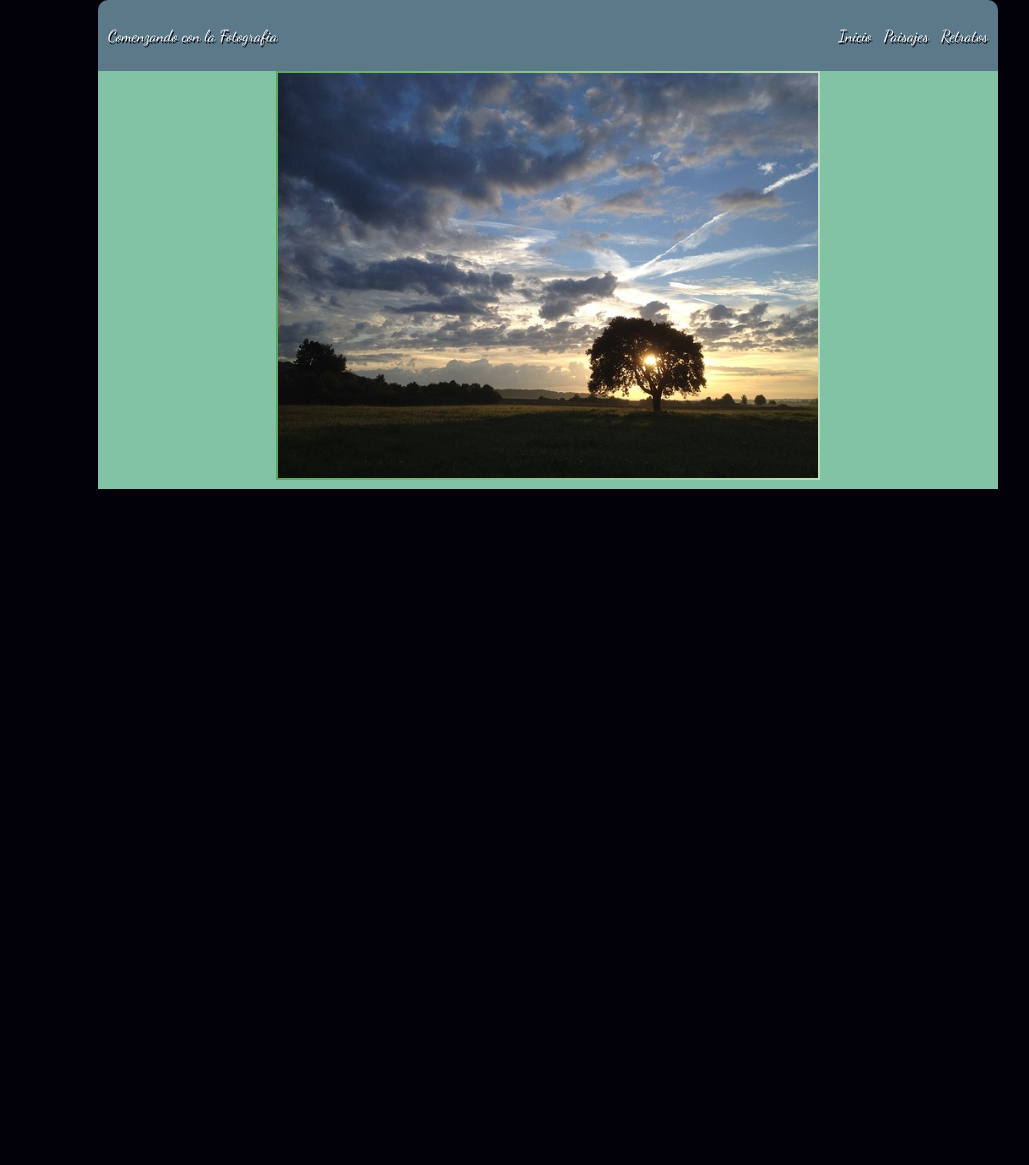
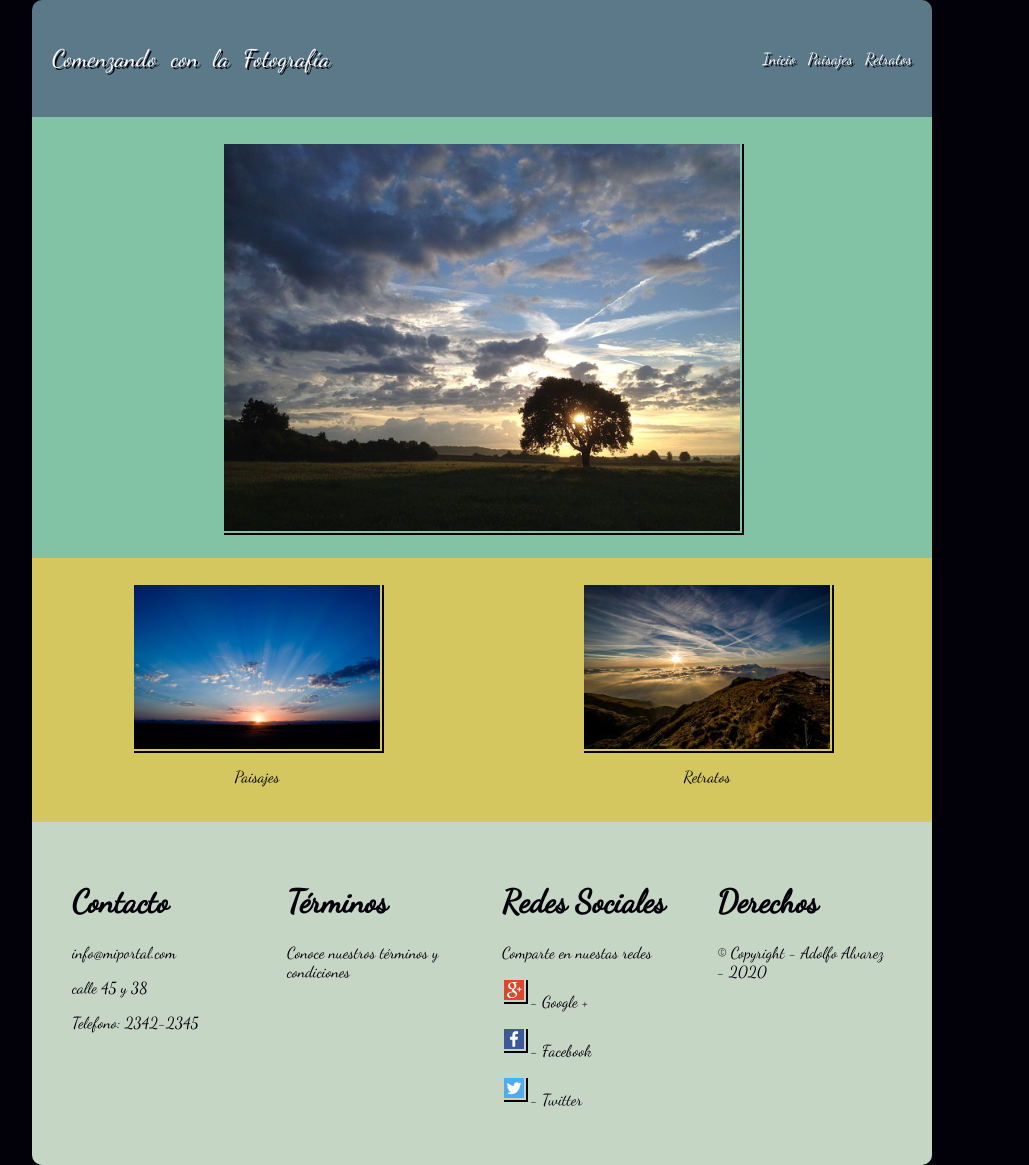
Before and after one commit to GitHubAAC/Comenzando, a plain HTML site: page index.html in a window 1280 px wide. Shown: the whole page, without its empty margins (158-1187 px from the left). Before the commit the page ends 800 px from the top, so only its background shows below. Drawn offline with Linux system fonts and the light colour scheme.

Commit message:
index html 80%
index html al 80%

```diff
--- a/css/estilos.css
+++ b/css/estilos.css
@@ -2,66 +2,162 @@
   font-family: 'Dancing Script';
   src: url('DancingScript-Regular.ttf');
 }
-body{
-  margin: 0px auto 0px auto;
-/*  text-align: center;*/
+
+body {
 	font-family: 'Dancing Script';
+	margin: 0 auto;
 	background-color: #02010a;
 }
 
 header{
-  text-shadow: 1px 2px #02010a;
+	text-shadow: 2px 2px #02010a;
 	color: white;
 	width: 100%;
 	align-content: center;
 	display: flex;
 	justify-content: space-between;
-  padding: 10px;
 	align-items: center;
 	border-top-left-radius: 10px;
 	border-top-right-radius: 10px;
 	background-color: #5b7989;
-/*	background: -o-linear-gradient(right, #5CA861 , #BADFBC); /* For Opera 11.1 to 12.0 */
-/*	background: -moz-linear-gradient(right, #5CA861 , #BADFBC); /* For Firefox 3.6 to 15 */
-/*	background: linear-gradient(to right, #5CA861 , #BADFBC); /* Standard syntax */
+	word-spacing: 0.5em;
 }
 
-.Titulo {
-  text-align: left;
+.Titulo{
+  font-size: 1.5em;
 }
-.Menu {
-  word-spacing: 0.5em;
-  text-align: right;
+
+img{
+  margin: 0;
+  padding: 2px;
+  margin-bottom: 5px;
+  border-color: #02010a;
+  box-shadow: 2px 2px #02010a;
 }
+
+
 
 a{
 	color: white;
+	text-decoration: none;
 }
 
-.contenedor {
+.centrado{
+	margin:5px auto;
+	display:block;
+}
+
+.container {
+	margin: 0;
+	padding: 0;
 	width: 900px;
   display: flex;
-  margin-left: 20%;
-  align-items: center;
+  flex-flow: row wrap;
+  display: -webkit-flex;
+  -webkit-flex-flow: row wrap;
+}
 
-/* No se si va flex-flow */
+.container div {
+	box-sizing: border-box;
+	min-width: 150px;
+	padding: 20px;
+}
+
+.c1 {
+	color: black;
+	background-color: #82c3a6;
+	display: block;
+	justify-content: space-around;
+  text-align: center;
+}
+
+.c2, .c3 {
+	color: black;
+	background-color: #d5c75f;
+  text-align: center;
+}
+
+.c1, .c2, .c3, {
+	text-align: center;
+	width: 100%;
+}
+
+@media (min-width: 900px) {
+	.c1 {
+		width: 100%;
+	}
+	.c2, .c3 {
+	width: 50.00%;
+	}
+	.container {
+	width: 900px;
+	margin-left: auto;
+	margin-right: auto;
+	}
+}
+
+@media screen and (max-width: 900px){
+	.c1, .c2, .c3 {
+  	font-size: 14px;
+	}
+
+  .container{
+    width: 100%;
+  }
+}
+
+/* Animación imagen2 */
+#imagen2 {
+	transition-duration: 1s;
+	transition-timing-function: linear;
+}
+#imagen2 img:hover {
+  transform: rotate(10deg);
+  box-shadow: 1px #82c3a6;
+  border: 2px solid black;
+}
+
+/* Animación imagen3 */
+#imagen3 img{
+	animation-duration: 2s;
+	-webkit-animation-delay: 1s;
+	-moz-animation-delay: 1s;
+	-o-animation-delay: 1s;
+	animation-delay: 1s;
+}
+
+#imagen3 img:hover {
+  position: relative;
+  top: -5px;
+  left: 20px;
+  box-shadow: 1px #82c3a6;
+  border: 2px solid black;
+}
+
+/* definiciones para Footer */
+footer{
+  margin: 0;
+  padding: 0;
+  color: #02010a;
+	width: 100%;
+	background-color: #C6d6c5;
+
+	border-bottom-left-radius: 10px;
+	border-bottom-right-radius: 10px;
+}
+
+.footer{
+  margin: 0;
+  padding: 0;
+  width: 100%;
+  display: flex;
   flex-flow: row wrap;
 }
+/* Fuentes */
+.f1,.f2,.f3,.f4 p {
+	font-size: 1em;
+}
+.f1,.f2,.f3,.f4 {
 
-.imagen1{
-  width: 100%;
-  background-color: #82c3a6;
-  text-align: center;
+	width: 25%;
 }
-img{
-  margin: 0;
-  padding: 2px;
-  padding-color: black;
-  margin-bottom: 5px;
-  background: -webkit-linear-gradient(left, #5CA861 , #BADFBC); /* For Safari 5.1 to 6.0 */
-  background: -o-linear-gradient(right, #5CA861 , #BADFBC); /* For Opera 11.1 to 12.0 */
-  background: -moz-linear-gradient(right, #5CA861 , #BADFBC); /* For Firefox 3.6 to 15 */
-  background: linear-gradient(to right, #5CA861 , #BADFBC); /* Standard syntax */
-
-
-}
--- a/index.html
+++ b/index.html
@@ -3,33 +3,67 @@
   <head>
     <meta charset="utf-8">
     <meta name="viewport" content="width:device-width,user-scalable=no">
-    <title>Comenzando con la Fotografia</title>
-    <link rel="stylesheet" href="./css/estilos.css">
-    <style media="screen">
-      a:link{
-        text-decoration: none;
-      }
-    </style>
-
+  	<title>Comenzando con la Fotografia</title>
+  	<link rel="stylesheet" href="css/estilos.css">
   </head>
   <body>
-    <div class="contenedor" role="main">
+  	<div class="container" role="main">
+
       <header>
         <div class="Titulo">
-          <p>Comenzando con la Fotografia</p>
+          <p><a href="#">Comenzando con la Fotografía</a></p>
         </div>
-        <div class="Menu">
+        <div class="Opciones">
           <a href="index.html">Inicio</a>
           <a href="Paisajes.html">Paisajes</a>
           <a href="Retratos.html">Retratos</a>
         </div>
       </header>
-      <div class="imagen1">
-        <img src="./imagenes/imagen1.jpg" style="width: 60%" alt="imagen 1">
+
+      <div class="c1">
+        <img src="./imagenes/imagen1.jpg" style="width: 60%" alt="imagen 1" class="centrado">
       </div>
 
+  		<div class="c2" id="imagen2">
+        <img src="./imagenes/imagen2.jpg" style="width: 60%" alt="imagen 2" class="centrado">
+  			<p>Paisajes</p>
+  		</div>
+    	<div class="c3" id="imagen3">
+        <img src="./imagenes/imagen3.jpg" style="width: 60%" alt="imagen 3" class="centrado">
+  			<p>Retratos</p>
+  		</div>
 
-    </div>
+      <footer>
+        <div class="footer">
+          <div class="f1">
+            <h1>Contacto</h1>
+            <p>info@miportal.com</p>
+            <p>calle 45 y 38</p>
+            <p>Telefono: 2342-2345</p>
+          </div>
+          <div class="f2">
+            <h1>Términos</h1>
+            <p>Conoce nuestros términos y condiciones</p>
+          </div>
+          <div class="f3">
+            <h1>Redes Sociales</h1>
+            <p>Comparte en nuestas redes</p>
+
+            <p><a href="http://google.com"><img src="./Iconos/google-plus.svg" alt="Google" width="20" height="20"></a> - Google +</p>
+            <p><a href="http://facebook.com"><img src="./Iconos/facebook.svg" alt="Facebook" width="20" height="20"></a> - Facebook</p>
+            <p><a href="http://twitter.com"><img src="./Iconos/twitter.svg" alt="Twitter" width="20" height="20"></a> - Twitter</p>
+
+
+          </div>
+          <div class="f4">
+            <h1>Derechos</h1>
+            <p>&copy; Copyright - Adolfo Alvarez - 2020</p>
+          </div>
+        </div>
+      </footer>
+
+  	</div>
+
 
 
   </body>
```
Also changed, not shown: iconos/facebook.svg (added), iconos/google-plus.svg (added), iconos/twitter.svg (added), imagenes/imagen1.svg (added), imagenes/imagen2.svg (added), imagenes/imagen3.svg (added), imagenes/imagen4.svg (added). Lines whose indentation alone changed are shown as unchanged.
